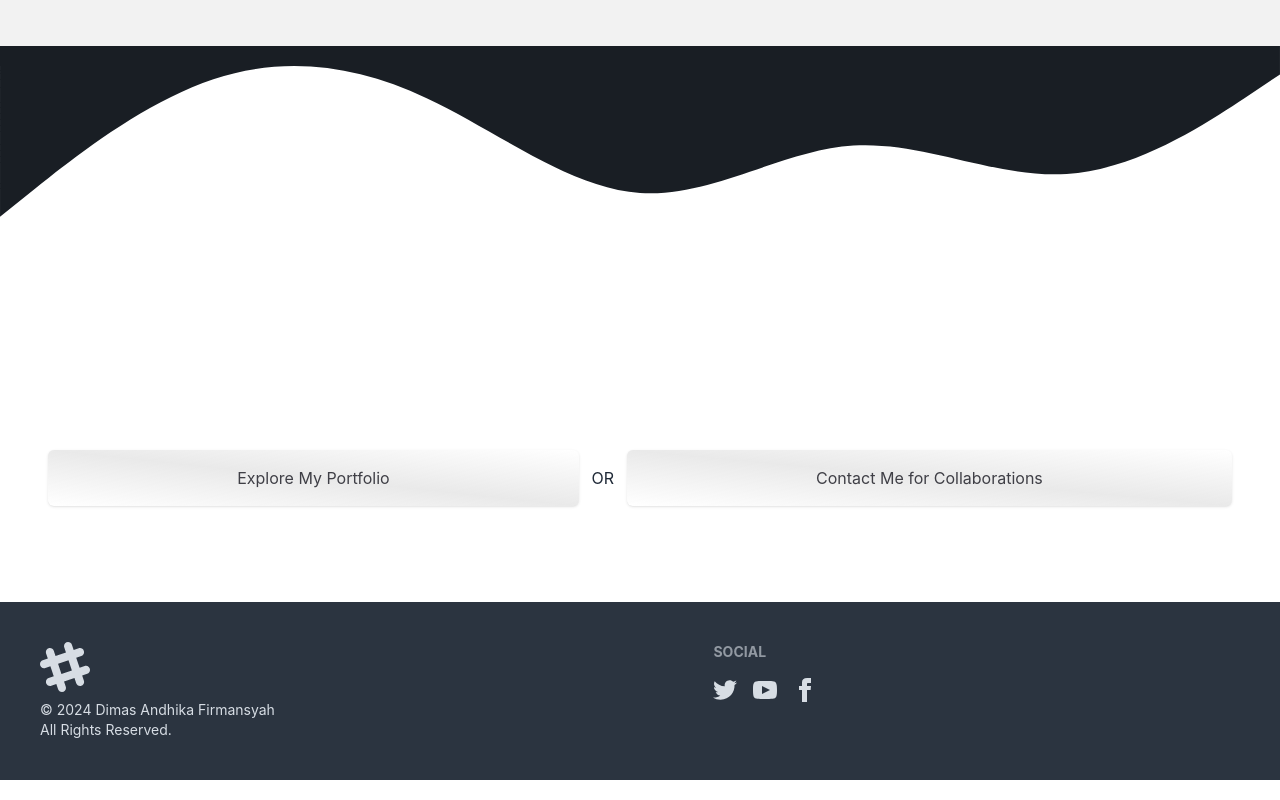
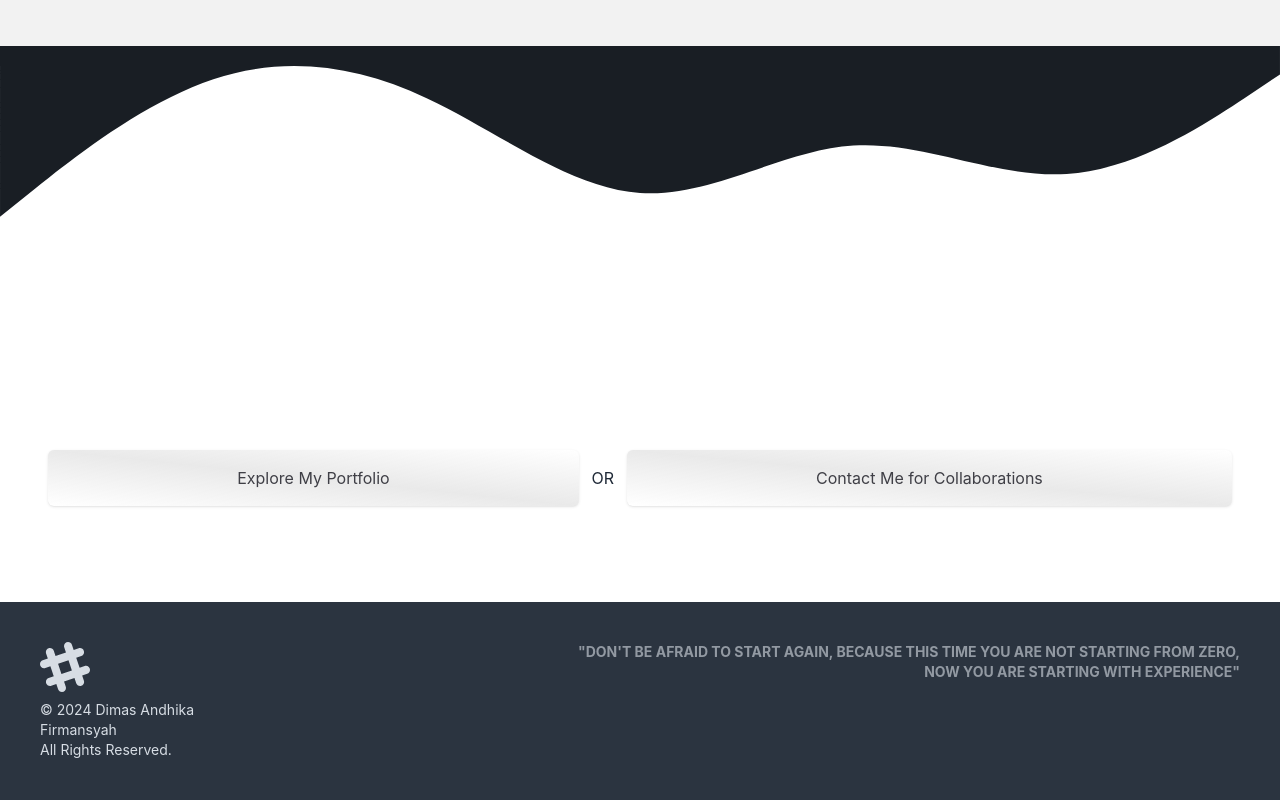
Before and after one commit to dmsandhika/PersonalPage, a React (Vite) app: page / in a window 1280 px wide. Shown: the part 850-1650 px from the top of the page. Built offline with nearby package versions, Linux system fonts and the light colour scheme.

Commit message:
add contact

```diff
--- a/src/components/Divider/index.jsx
+++ b/src/components/Divider/index.jsx
@@ -12,7 +12,7 @@
   <div className="divider divider-horizontal">OR</div>
 
   <Link
-    to="/"
+    to="/contact"
     className="flex-grow place-items-center text-zinc-700 hover:text-zinc-200 backdrop-blur-lg bg-gradient-to-tr from-transparent via-[rgba(121,121,121,0.16)] to-transparent rounded-md py-2 px-6 shadow hover:shadow-zinc-400 duration-700 flex justify-center items-center"
   >
     Contact Me for Collaborations
--- a/src/components/Footer/index.jsx
+++ b/src/components/Footer/index.jsx
@@ -1,8 +1,8 @@
 const Footer = () => {
   return (
     <>
-    <footer className="footer bg-neutral text-neutral-content p-10">
-      <aside>
+    <footer className="footer bg-neutral text-neutral-content p-10 flex justify-between w-full">
+  <aside >
     <svg
       width="50"
       height="50"
@@ -10,9 +10,11 @@
       xmlns="http://www.w3.org/2000/svg"
       fillRule="evenodd"
       clipRule="evenodd"
-          className="fill-current">
+      className="fill-current"
+    >
       <path
-            d="M22.672 15.226l-2.432.811.841 2.515c.33 1.019-.209 2.127-1.23 2.456-1.15.325-2.148-.321-2.463-1.226l-.84-2.518-5.013 1.677.84 2.517c.391 1.203-.434 2.542-1.831 2.542-.88 0-1.601-.564-1.86-1.314l-.842-2.516-2.431.809c-1.135.328-2.145-.317-2.463-1.229-.329-1.018.211-2.127 1.231-2.456l2.432-.809-1.621-4.823-2.432.808c-1.355.384-2.558-.59-2.558-1.839 0-.817.509-1.582 1.327-1.846l2.433-.809-.842-2.515c-.33-1.02.211-2.129 1.232-2.458 1.02-.329 2.13.209 2.461 1.229l.842 2.515 5.011-1.677-.839-2.517c-.403-1.238.484-2.553 1.843-2.553.819 0 1.585.509 1.85 1.326l.841 2.517 2.431-.81c1.02-.33 2.131.211 2.461 1.229.332 1.018-.21 2.126-1.23 2.456l-2.433.809 1.622 4.823 2.433-.809c1.242-.401 2.557.484 2.557 1.838 0 .819-.51 1.583-1.328 1.847m-8.992-6.428l-5.01 1.675 1.619 4.828 5.011-1.674-1.62-4.829z"></path>
+        d="M22.672 15.226l-2.432.811.841 2.515c.33 1.019-.209 2.127-1.23 2.456-1.15.325-2.148-.321-2.463-1.226l-.84-2.518-5.013 1.677.84 2.517c.391 1.203-.434 2.542-1.831 2.542-.88 0-1.601-.564-1.86-1.314l-.842-2.516-2.431.809c-1.135.328-2.145-.317-2.463-1.229-.329-1.018.211-2.127 1.231-2.456l2.432-.809-1.621-4.823-2.432.808c-1.355.384-2.558-.59-2.558-1.839 0-.817.509-1.582 1.327-1.846l2.433-.809-.842-2.515c-.33-1.02.211-2.129 1.232-2.458 1.02-.329 2.13.209 2.461 1.229l.842 2.515 5.011-1.677-.839-2.517c-.403-1.238.484-2.553 1.843-2.553.819 0 1.585.509 1.85 1.326l.841 2.517 2.431-.81c1.02-.33 2.131.211 2.461 1.229.332 1.018-.21 2.126-1.23 2.456l-2.433.809 1.622 4.823 2.433-.809c1.242-.401 2.557.484 2.557 1.838 0 .819-.51 1.583-1.328 1.847m-8.992-6.428l-5.01 1.675 1.619 4.828 5.011-1.674-1.62-4.829z"
+      ></path>
     </svg>
     <p>
       © 2024 Dimas Andhika Firmansyah
@@ -20,45 +22,15 @@
       All Rights Reserved.
     </p>
   </aside>
-      <nav>
-        <h6 className="footer-title">Social</h6>
-        <div className="grid grid-flow-col gap-4">
-          <a>
-            <svg
-              xmlns="http://www.w3.org/2000/svg"
-              width="24"
-              height="24"
-              viewBox="0 0 24 24"
-              className="fill-current">
-              <path
-                d="M24 4.557c-.883.392-1.832.656-2.828.775 1.017-.609 1.798-1.574 2.165-2.724-.951.564-2.005.974-3.127 1.195-.897-.957-2.178-1.555-3.594-1.555-3.179 0-5.515 2.966-4.797 6.045-4.091-.205-7.719-2.165-10.148-5.144-1.29 2.213-.669 5.108 1.523 6.574-.806-.026-1.566-.247-2.229-.616-.054 2.281 1.581 4.415 3.949 4.89-.693.188-1.452.232-2.224.084.626 1.956 2.444 3.379 4.6 3.419-2.07 1.623-4.678 2.348-7.29 2.04 2.179 1.397 4.768 2.212 7.548 2.212 9.142 0 14.307-7.721 13.995-14.646.962-.695 1.797-1.562 2.457-2.549z"></path>
-            </svg>
-          </a>
-          <a>
-            <svg
-              xmlns="http://www.w3.org/2000/svg"
-              width="24"
-              height="24"
-              viewBox="0 0 24 24"
-              className="fill-current">
-              <path
-                d="M19.615 3.184c-3.604-.246-11.631-.245-15.23 0-3.897.266-4.356 2.62-4.385 8.816.029 6.185.484 8.549 4.385 8.816 3.6.245 11.626.246 15.23 0 3.897-.266 4.356-2.62 4.385-8.816-.029-6.185-.484-8.549-4.385-8.816zm-10.615 12.816v-8l8 3.993-8 4.007z"></path>
-            </svg>
-          </a>
-          <a>
-            <svg
-              xmlns="http://www.w3.org/2000/svg"
-              width="24"
-              height="24"
-              viewBox="0 0 24 24"
-              className="fill-current">
-              <path
-                d="M9 8h-3v4h3v12h5v-12h3.642l.358-4h-4v-1.667c0-.955.192-1.333 1.115-1.333h2.885v-5h-3.808c-3.596 0-5.192 1.583-5.192 4.615v3.385z"></path>
-            </svg>
-          </a>
-        </div>
+  <nav className="w-full text-right">
+    <h6 className="footer-title w-full">
+      "Don't be afraid to start again, because this time you are not starting from zero,
+      <br />
+      now you are starting with experience"
+    </h6>
   </nav>
 </footer>
+
     </>
   )
 }
--- a/src/components/Navbar/index.jsx
+++ b/src/components/Navbar/index.jsx
@@ -1,21 +1,53 @@
-import { Link } from "react-router-dom"
+import { useState } from 'react';
+import { Link } from 'react-router-dom';
 
 const Navbar = () => {
+  const [isOpen, setIsOpen] = useState(false); // State to control the dropdown menu
+
+  const toggleMenu = () => {
+    setIsOpen(!isOpen); // Toggle the state when the button is clicked
+  };
+
   return (
     <div className="navbar bg-base-100 fixed z-50">
       <div className="flex-1">
-        <a className="btn btn-ghost text-xl">Dimas Andhika</a>
+        <Link to="/" className="btn btn-ghost text-xl">
+          Dimas Andhika
+        </Link>
       </div>
-      <div className="flex-none">
+      <div className="flex-none lg:hidden">
+        <button className="btn btn-ghost" onClick={toggleMenu} aria-label="Toggle menu">
+          <svg
+            xmlns="http://www.w3.org/2000/svg"
+            className="h-6 w-6"
+            fill="none"
+            viewBox="0 0 24 24"
+            stroke="currentColor"
+          >
+            <path strokeLinecap="round" strokeLinejoin="round" strokeWidth={2} d="M4 6h16M4 12h16m-7 6h7" />
+          </svg>
+        </button>
+      </div>
+      <div className="lg:flex lg:items-center lg:justify-end flex-1 hidden">
         <ul className="menu menu-horizontal px-1">
           <li><Link to="/">Home</Link></li>
           <li><Link to="/about">About</Link></li>
           <li><Link to="/portfolio">Portfolio</Link></li>
-          <li><a>Contact</a></li>
+          <li><Link to="/contact">Contact</Link></li>
         </ul>
       </div>
+      {isOpen && (
+        <div className="lg:hidden absolute top-16 left-0 w-full bg-base-100 shadow-lg">
+          <ul className="menu menu-compact">
+            <li><Link to="/">Home</Link></li>
+            <li><Link to="/about">About</Link></li>
+            <li><Link to="/portfolio">Portfolio</Link></li>
+            <li><Link to="/contact">Contact</Link></li>
+          </ul>
+        </div>
+      )}
     </div>
-    );
-}
+  );
+};
 
 export default Navbar;
--- a/src/main.jsx
+++ b/src/main.jsx
@@ -5,6 +5,7 @@
 import HomePage from './pages/home.jsx'
 import AboutPage from './pages/about.jsx'
 import PortfolioPage from './pages/portfolio.jsx'
+import ContactPage from './pages/contact.jsx'
 
 const router = createBrowserRouter([
   {
@@ -18,6 +19,10 @@
   {
     path : '/portfolio',
     element : <PortfolioPage/>
+  },
+  {
+    path:'/contact',
+    element : <ContactPage/>
   }
 ])
 createRoot(document.getElementById('root')).render(
--- /dev/null
+++ b/src/pages/contact.jsx
@@ -0,0 +1,53 @@
+import PageLayout from "../Layouts/PageLayout";
+import TitlePage from "../components/Title/page";
+const ContactPage = () => {
+  return (
+    <>
+    <PageLayout>
+      <TitlePage>
+        Let's Connect
+      </TitlePage>
+      <div className="flex place-items-center justify-evenly pb-48 flex-wrap ">
+        <div className="text-center transform hover:scale-105 transition-transform duration-300">
+        <a href="https://github.com/dmsandhika" target="blank">
+       <img src="https://img.icons8.com/?size=100&id=80462&format=png&color=000000" alt="Github" />
+       <span >Github</span>
+        </a>
+        </div>
+        <div className="text-center transform hover:scale-105 transition-transform duration-300">
+        <a href="https://www.linkedin.com/in/dmsandhika/" target="blank">
+       <img src="https://img.icons8.com/?size=100&id=60ZV_wYC0BM2&format=png&color=000000" alt="Linkedin" />
+       <span >LinkedIn</span>
+        </a>
+        </div>
+        <div className="text-center transform hover:scale-105 transition-transform duration-300">
+        <a href="https://www.instagram.com/dmasandhika_/" target="blank">
+       <img src="https://img.icons8.com/?size=100&id=80593&format=png&color=000000" alt="Instagram" />
+       <span >Instagram</span>
+        </a>
+        </div>
+        <div className="text-center transform hover:scale-105 transition-transform duration-300">
+        <a href="https://mail.google.com/mail/?view=cm&fs=1&to=dmsandhika87@gmail.com" target="blank">
+       <img src="https://img.icons8.com/?size=100&id=td499GRWwrWC&format=png&color=000000" alt="Email" />
+       <span >Email</span>
+        </a>
+        </div>
+        <div className="text-center transform hover:scale-105 transition-transform duration-300">
+        <a href="https://api.whatsapp.com/send/?phone=6289630147925&text&type=phone_number&app_absent=0" target="blank">
+       <img src="https://img.icons8.com/?size=100&id=99g_nik1bya1&format=png&color=000000" alt="Whatsapp" />
+       <span >Whatsapp</span>
+        </a>
+        </div>
+        <div className="text-center transform hover:scale-105 transition-transform duration-300">
+        <a href="https://open.spotify.com/user/31mea5klczl5psdw5mv7igok2kyu?si=7256fb402b3e4d04" target="blank">
+       <img src="https://img.icons8.com/?size=100&id=vR7IePJZt06j&format=png&color=000000" alt="Spotify" />
+       <span >Spotify</span>
+        </a>
+        </div>
+      </div>
+    </PageLayout>
+    </>
+  )
+}
+
+export default ContactPage
```
Lines whose indentation alone changed are shown as unchanged.
